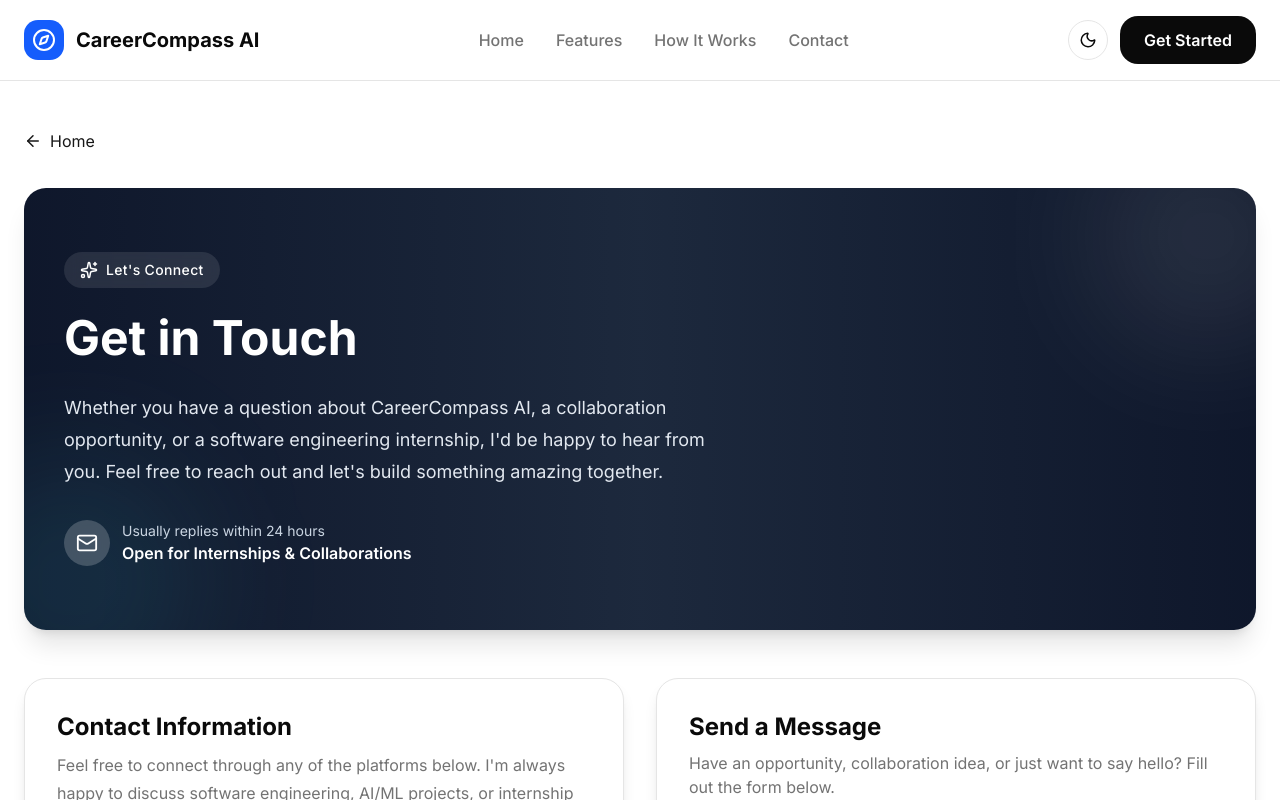
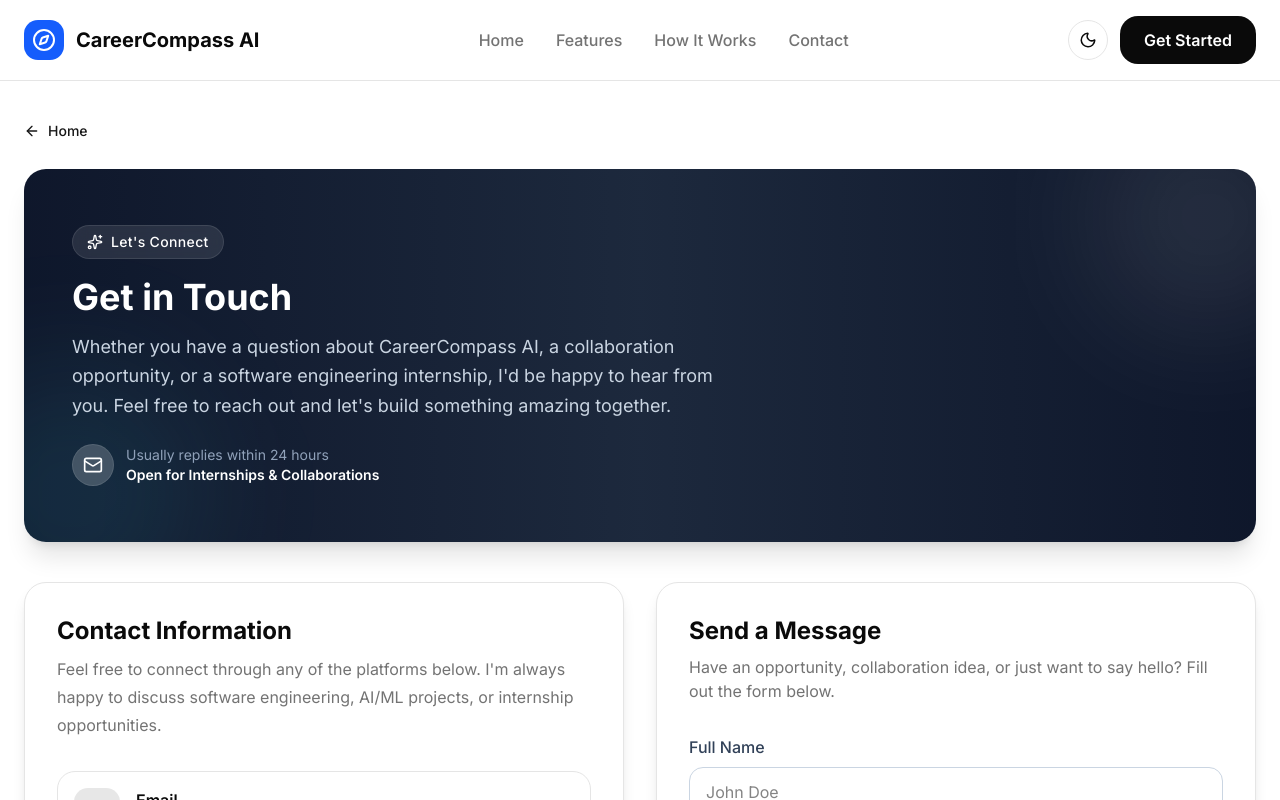
Before and after one commit to Souvik313/Career_Guide-AI, a React (Vite) app in the folder frontend/: page /contact in a window 1280 px wide. Shown: the top 800 px of the page. Built offline with nearby package versions, Linux system fonts and the light colour scheme; no server answers.

Commit message:
Improved Contact page ui

```diff
--- a/frontend/src/components/contact/ContactHeader.jsx
+++ b/frontend/src/components/contact/ContactHeader.jsx
@@ -2,7 +2,7 @@ import { Mail, Sparkles } from "lucide-react";
 
 function ContactHeader() {
     return (
-        <section className="relative overflow-hidden rounded-3xl bg-gradient-to-r from-slate-900 via-slate-800 to-slate-900 px-10 py-16 text-white shadow-xl">
+        <section className="relative overflow-hidden rounded-3xl bg-gradient-to-r from-slate-900 via-slate-800 to-slate-900 px-8 py-12 text-white shadow-xl md:px-12 md:py-14">
 
             {/* Background Glow */}
             <div className="absolute -top-16 -right-16 h-56 w-56 rounded-full bg-white/10 blur-3xl"></div>
@@ -10,9 +10,9 @@ function ContactHeader() {
 
             <div className="relative z-10 max-w-3xl">
 
-                <div className="mb-5 inline-flex items-center gap-2 rounded-full bg-white/10 px-4 py-2 backdrop-blur">
+                <div className="mb-4 inline-flex items-center gap-2 rounded-full border border-white/10 bg-white/10 px-3.5 py-1.5 backdrop-blur">
 
-                    <Sparkles size={18} />
+                    <Sparkles size={16} />
 
                     <span className="text-sm font-medium tracking-wide">
                         Let's Connect
@@ -20,13 +20,13 @@ function ContactHeader() {
 
                 </div>
 
-                <h1 className="text-4xl font-bold leading-tight md:text-5xl">
+                <h1 className="text-3xl font-bold leading-tight md:text-4xl">
 
                     Get in Touch
 
                 </h1>
 
-                <p className="mt-6 max-w-2xl text-lg leading-8 text-slate-200">
+                <p className="mt-3 max-w-2xl text-base leading-relaxed text-slate-300 md:text-lg">
 
                     Whether you have a question about CareerCompass AI,
                     a collaboration opportunity, or a software engineering
@@ -35,23 +35,23 @@ function ContactHeader() {
 
                 </p>
 
-                <div className="mt-8 flex items-center gap-3">
+                <div className="mt-6 flex items-center gap-3">
 
-                    <div className="rounded-full bg-white/20 p-3 backdrop-blur">
+                    <div className="rounded-full border border-white/10 bg-white/20 p-2.5 backdrop-blur">
 
-                        <Mail size={22} />
+                        <Mail size={20} />
 
                     </div>
 
                     <div>
 
-                        <p className="text-sm text-slate-300">
+                        <p className="text-sm text-slate-400">
 
                             Usually replies within 24 hours
 
                         </p>
 
-                        <p className="font-semibold">
+                        <p className="text-sm font-semibold">
 
                             Open for Internships & Collaborations
 
--- a/frontend/src/pages/Contact.jsx
+++ b/frontend/src/pages/Contact.jsx
@@ -9,20 +9,57 @@ function Contact() {
 
     return (
 
-        <main className="min-h-screen bg-background">
+        <main className="relative min-h-screen overflow-hidden bg-background">
 
-            <div className="mx-auto max-w-7xl px-6 py-12">
+            {/* Ambient background glow */}
+            <div
+                aria-hidden="true"
+                className="
+                    pointer-events-none
+                    absolute
+                    inset-x-0
+                    -top-40
+                    -z-10
+                    flex
+                    justify-center
+                    blur-3xl
+                "
+            >
+                <div
+                    className="
+                        h-[420px]
+                        w-[720px]
+                        rounded-full
+                        bg-gradient-to-tr
+                        from-emerald-400/20
+                        via-teal-400/10
+                        to-transparent
+                    "
+                />
+            </div>
+
+            <div className="mx-auto max-w-7xl px-6 py-10">
 
                 {/* Back to Home */}
 
-                <div className="mb-8">
+                <div className="mb-6">
 
                     <Link
                         to="/"
-                        className="inline-flex items-center gap-2 text-primary transition hover:text-primary/80"
+                        className="
+                            inline-flex
+                            items-center
+                            gap-2
+                            text-sm
+                            font-medium
+                            text-primary
+                            transition
+                            hover:text-primary/80
+                            hover:-translate-x-0.5
+                        "
                     >
 
-                        <ArrowLeft size={18} />
+                        <ArrowLeft size={16} />
 
                         Home
 
@@ -36,7 +73,7 @@ function Contact() {
 
                 {/* Contact Section */}
 
-                <section className="mt-12 grid gap-8 lg:grid-cols-2">
+                <section className="mt-10 grid gap-6 lg:grid-cols-2 lg:gap-8">
 
                     <ContactInfo />
 
@@ -46,7 +83,7 @@ function Contact() {
 
                 {/* Social Links */}
 
-                <section className="mt-12">
+                <section className="mt-10 border-t border-border pt-8">
 
                     <SocialLinks />
 
```
